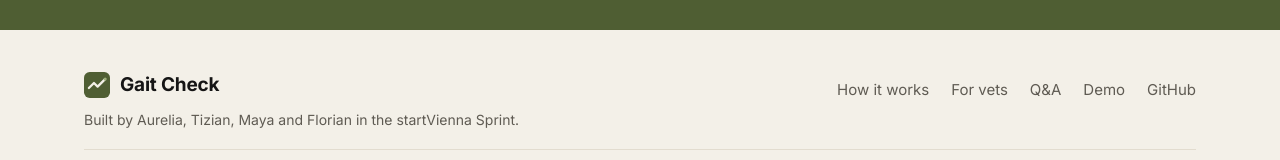
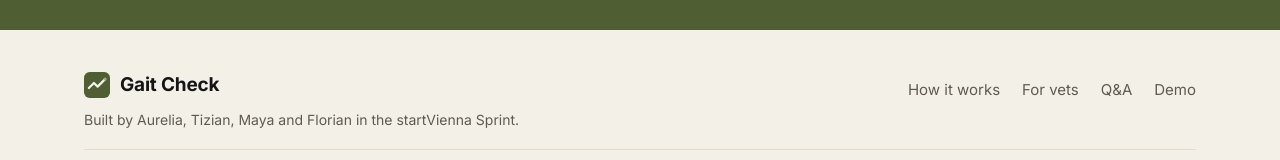
Before and after one commit to florianzainzinger1/gaitCheck, a plain HTML site: page index.html in a window 1280 px wide. Shown: the part 7206-7366 px from the top of the page. Drawn offline with nearby package versions, Linux system fonts and the light colour scheme; a web font is replaced by a local one.

Commit message:
Remove GitHub link from the footer

```diff
--- a/index.html
+++ b/index.html
@@ -244,7 +244,7 @@
       <a class="logo" href="#top"><img src="app/assets/icon.svg" alt="" width="26" height="26"><span>Gait Check</span></a>
       <p class="small">Built by Aurelia, Tizian, Maya and Florian in the startVienna Sprint.</p>
     </div>
-    <div class="foot-links"><a href="#how">How it works</a><a href="#vets">For vets</a><a href="#faq">Q&amp;A</a><a href="app/">Demo</a><a href="https://github.com/florianzainzinger1/gaitCheck">GitHub</a></div>
+    <div class="foot-links"><a href="#how">How it works</a><a href="#vets">For vets</a><a href="#faq">Q&amp;A</a><a href="app/">Demo</a></div>
     <p class="small disc">Gait Check is a monitoring tool and does not replace a veterinary examination. © 2026 Gait Check.</p>
   </div>
 </footer>
```
